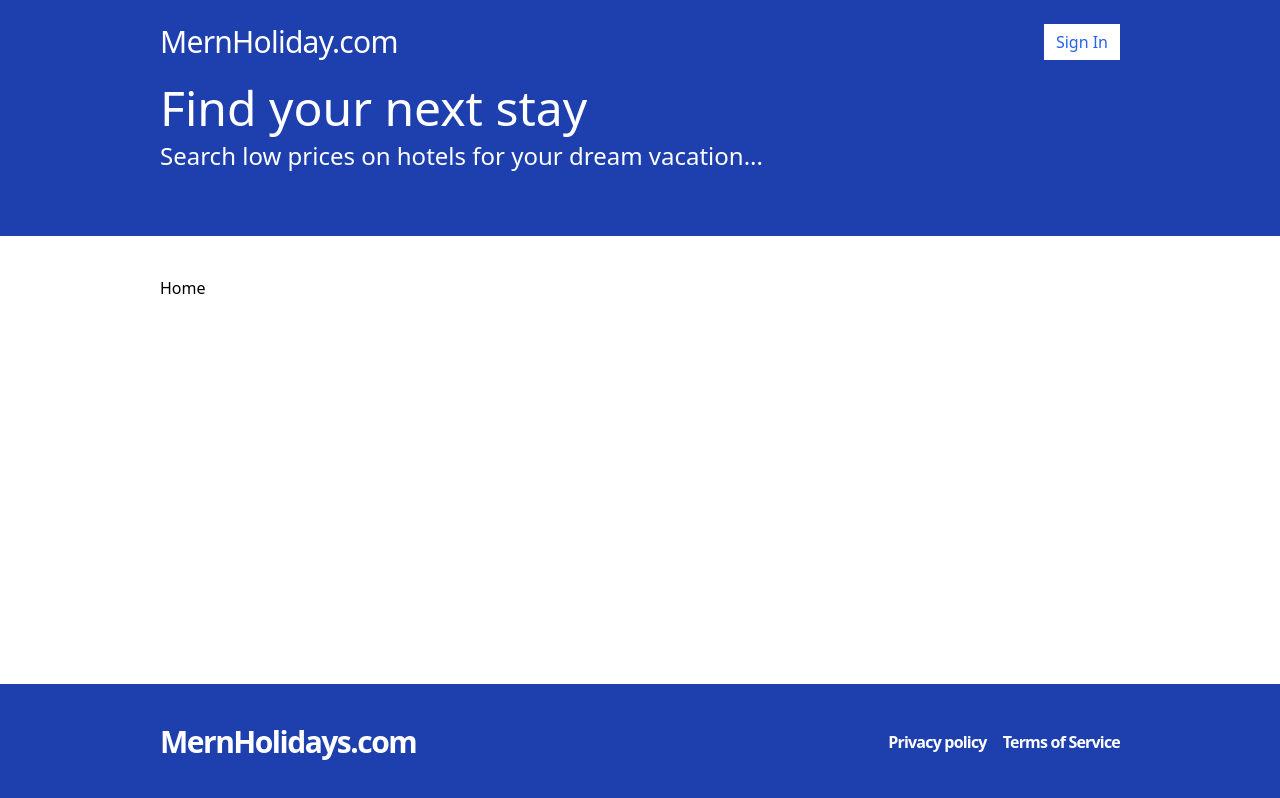
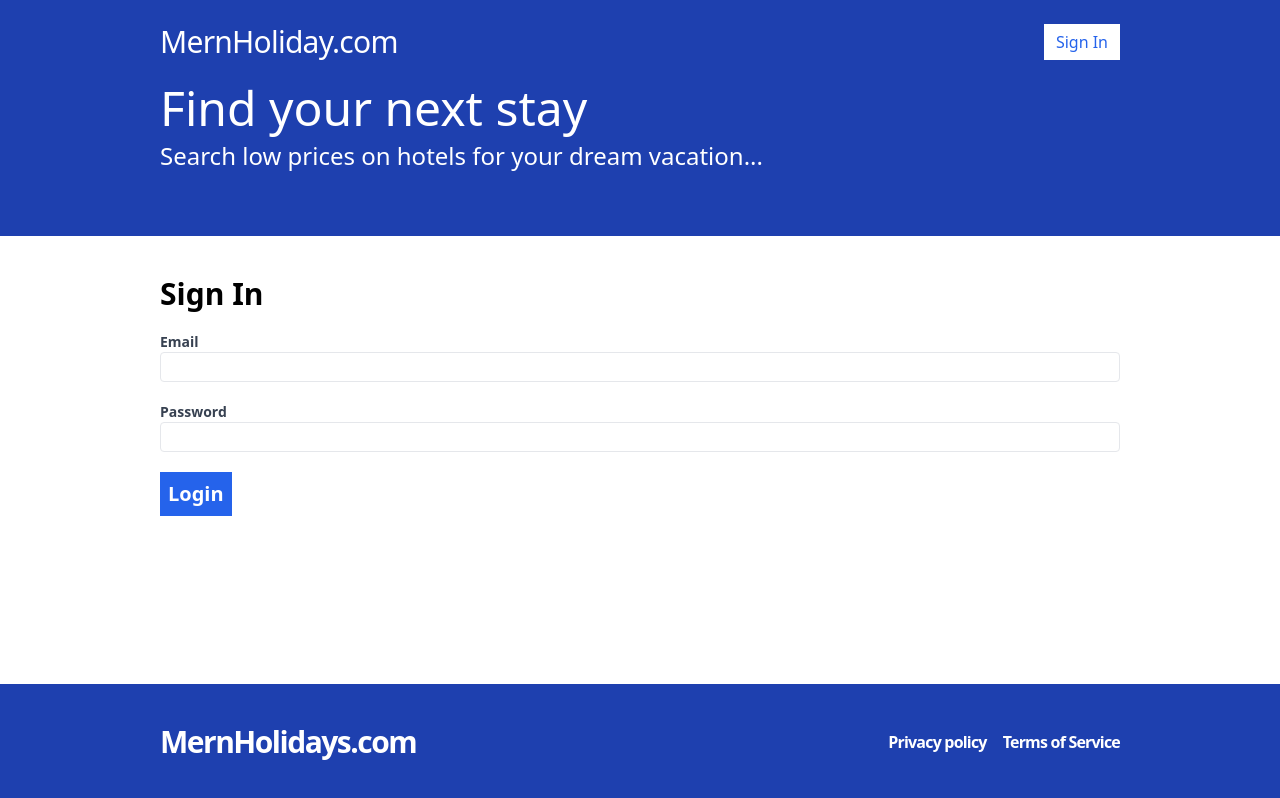
Before and after one commit to Ankit-exe/Hotel_Booking, a React (Vite) app in the folder frontend/: page /sign-in in a window 1280 px wide. Before the commit this address led to /. Built offline with nearby package versions, Linux system fonts and the light colour scheme; no server answers.

Commit message:
sign out

```diff
--- a/frontend/src/App.tsx
+++ b/frontend/src/App.tsx
@@ -1,6 +1,7 @@
 import { BrowserRouter, Navigate, Route,Routes } from "react-router-dom";
 import Layout from "./layouts/Layout";
 import Register from "./pages/Register";
+import SignIn from "./pages/SignIn";
 
 
 export default function App() {
@@ -14,6 +15,7 @@
           <p>Search</p>
         </Layout>} />
         <Route path='/register' element={<Layout><Register /></Layout>} />
+        <Route path='/sign-in' element={<Layout><SignIn /></Layout>} />
         <Route path="*" element={<Navigate to="/" />} />
       </Routes>
     </BrowserRouter>
--- a/frontend/src/api-client.ts
+++ b/frontend/src/api-client.ts
@@ -1,4 +1,6 @@
+
 import { RegisterFormData } from "./pages/Register"
+import { SignInFormData } from "./pages/SignIn";
 
 const API_BASE_URL = import.meta.env.VITE_API_BASE_URL;
 
@@ -20,6 +22,24 @@
     }
 };
 
+export const signIn = async (formData  : SignInFormData) =>{
+  const response = await fetch(`${API_BASE_URL}/api/auth/login`,{
+    method:"POST",
+    credentials:"include",
+    headers:{
+      "Content-Type":"application/json"
+    },
+    body : JSON.stringify(formData)
+  })
+
+  const body = await response.json();
+  if(!response.ok)
+  {
+    throw new Error(body.message)
+  }
+  return body;
+}
+
 
 export const validateToken = async() => {
   const response = await fetch(`${API_BASE_URL}/api/auth/validate-token`,{
@@ -32,3 +52,14 @@
   }
   return response.json();
 }
+
+export const signOut = async () => {
+  const response = await fetch(`{API_BASE_URL}/api/auth/logout`,{
+    method:"POST",
+    credentials:"include",
+  });
+  if(!response.ok)
+  {
+    throw new Error("Error during sign out");
+  }
+}
--- a/frontend/src/components/Header.tsx
+++ b/frontend/src/components/Header.tsx
@@ -1,5 +1,6 @@
 import { Link } from "react-router-dom";
 import { useAppContext } from "../context/AppContext";
+import SignOutButton from "./SignOutButton";
 
 function Header() {
   const { isLoggedIn } = useAppContext();
@@ -15,7 +16,7 @@
             <>
               <Link to="/my-bookings">My Bookings</Link>
               <Link to="my-hotels">My Hotels</Link>
-              <button>Sign Out</button>
+              <SignOutButton />
             </>
           ) : (
             <Link
--- /dev/null
+++ b/frontend/src/components/SignOutButton.tsx
@@ -0,0 +1,28 @@
+
+import * as apiClient from "../api-client"
+import { useAppContext } from "../context/AppContext";
+import { useMutation } from "react-query";
+
+const SignOutButton = () =>
+{
+    const {showToast} = useAppContext();
+    const mutation = useMutation(apiClient.signOut,{
+        onSuccess:() =>
+        {
+            showToast({message:"Sign Out!" , type:"SUCCESS"});
+        },
+        onError:(error:Error) =>
+        {
+            showToast({message: error.message, type:"ERROR"});
+        }
+    })
+
+    const handleClick = () => {
+        mutation.mutate();
+    }
+    return (
+        <button className="text-blue-600 font-bold bg-white hover:bg-gray-100 px-3" onClick={handleClick}>Sign Out</button>
+    )
+}
+
+export default SignOutButton;
--- /dev/null
+++ b/frontend/src/pages/SignIn.tsx
@@ -0,0 +1,77 @@
+import { useForm } from "react-hook-form";
+import { useMutation } from "react-query";
+import * as apiClient from "../api-client";
+import { useAppContext } from "../context/AppContext";
+import { useNavigate } from "react-router-dom";
+
+
+export type SignInFormData = {
+  email: string;
+  password: string;
+};
+const SignIn = () => {
+
+  const navigate = useNavigate();
+  const {showToast} = useAppContext();
+  const { register,formState:{errors} ,handleSubmit} = useForm<SignInFormData>();
+
+  const mutation =  useMutation(apiClient.signIn, {
+    onSuccess:async () =>
+    {
+        showToast({message:"Sign In Successful!", type:"SUCCESS"});
+        navigate("/");
+    },
+    onError: (error:Error) =>
+    {
+        showToast({message:error.message, type:"ERROR"});
+    }
+  });
+
+  const onSubmit = handleSubmit ((data) => {
+    mutation.mutate(data);
+  })
+
+  return (
+    <form className="flex flex-col gap-5" onSubmit={onSubmit}>
+      <h2 className=" text-3xl font-bold">Sign In</h2>
+      <label className="text-gray-700 text-sm font-bold flex-1">
+        Email
+        <input
+          type="email"
+          className="border rounded w-full py-1 px-2 font-normal"
+          {...register("email", { required: "This field is required" })}
+        />
+        {errors.email && (
+          <span className="text-red-500">{errors.email.message}</span>
+        )}
+      </label>
+      <label className="text-gray-700 text-sm font-bold flex-1">
+        Password
+        <input
+          type="password"
+          className="border rounded w-full py-1 px-2 font-normal"
+          {...register("password", {
+            required: "This field is required",
+            minLength: {
+              value: 6,
+              message: "Password must be at least 6 characters.",
+            },
+          })}
+        />
+        {errors.password && (
+          <span className="text-red-500">{errors.password.message}</span>
+        )}
+      </label>
+      <span>
+        <button
+          type="submit"
+          className="bg-blue-600 text-white p-2 font-bold hover:bg-blue-500 text-xl"
+        >
+          Login
+        </button>
+      </span>
+    </form>
+  );
+};
+
+export default SignIn;
```
Also changed, not shown: 1 other file (tests, documents, lock files or other folders).
